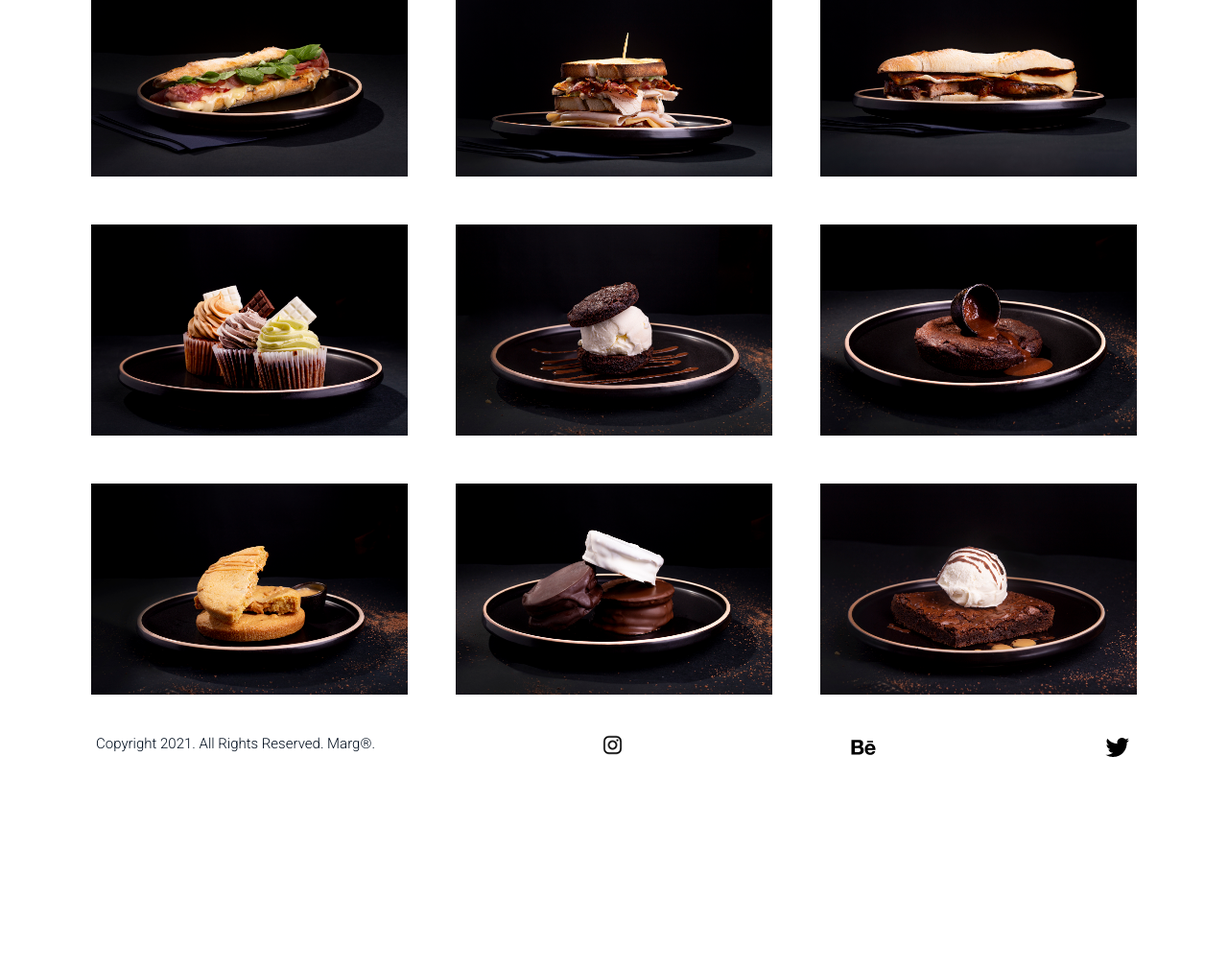
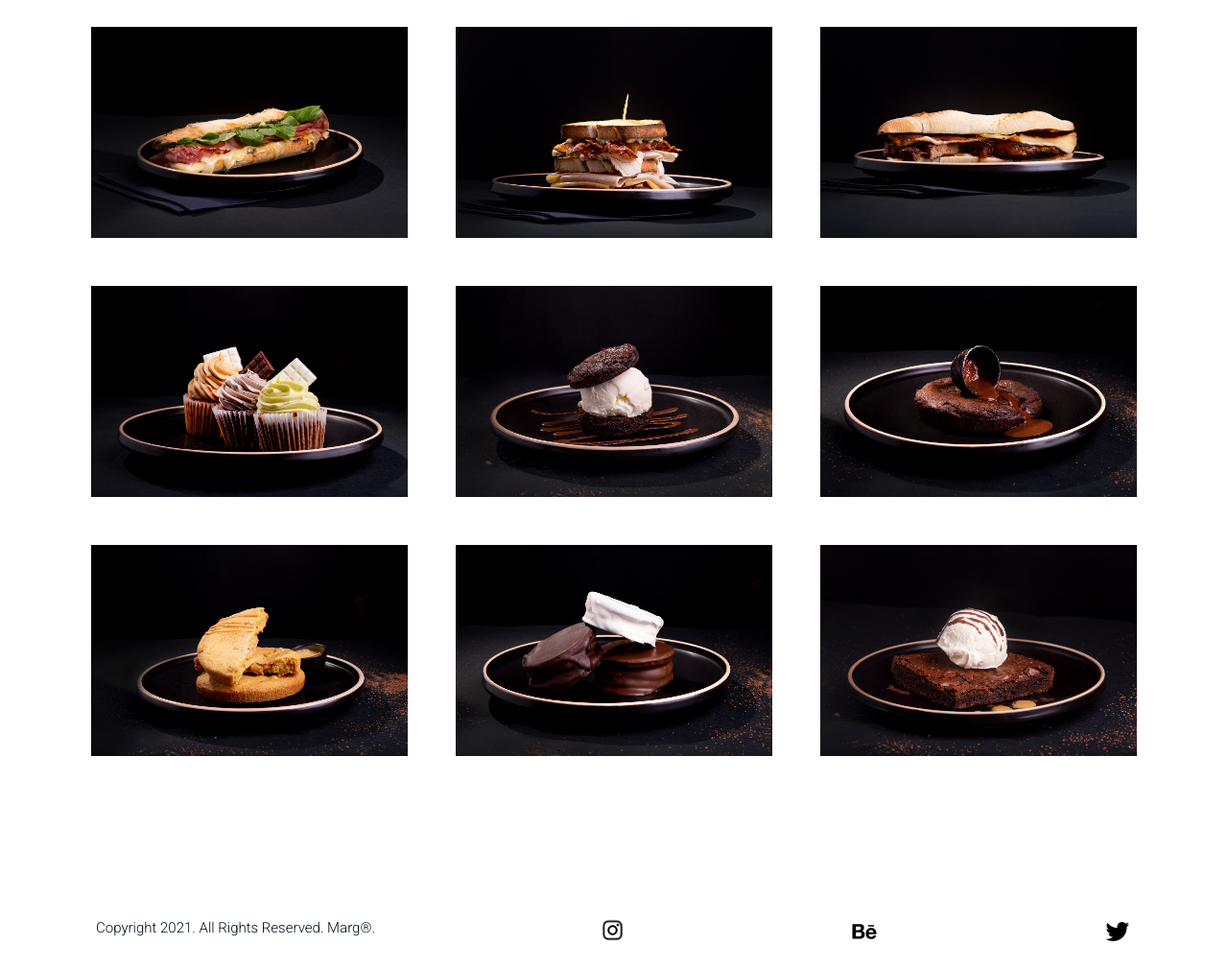
Before and after one commit to MarinaGuinle/Proyecto-integrador, a website: page portfolio1.html in a window 1280 px wide. Shown: the part 352-1362 px from the top of the page at 96% size. Before the commit the page ends 1161 px from the top, so only its background shows below. Drawn offline with nearby package versions, Linux system fonts and the light colour scheme.

Commit message:
first commit

```diff
--- a/SCSS/base/_general.scss
+++ b/SCSS/base/_general.scss
@@ -1,6 +1,7 @@
 
 html {
  scroll-behavior: smooth;
+
  body {
   color: #010e1e;
   background-color: #fff;
@@ -12,19 +13,23 @@ html {
 
 
   section {
-    margin-top: 5%;
-    background-color: #fff;
+    margin-top: 10%;
+    margin-bottom: 10%;
+    background-color: #ffff;
     color: #010e1e;
     font-size: 16px;
     font-family: 'Roboto', sans-serif;
+
+
     @media (max-width: 768px) { font-size: 14px }
+
 
     h3{
        padding-top: 5%;
-      font-weight: bolder;
+       font-weight: bolder;
        font-size: 28px;
        @media (max-width: 768px) { font-size: 24px }
-     }
+    }
   }
  }
 
--- a/SCSS/components/_footer.scss
+++ b/SCSS/components/_footer.scss
@@ -1,15 +1,21 @@
-.footer-container {
-  @extend %space-between;
+
+footer{
+  color: #010e1e;
+  background-color: #fff;
   width: 100%;
   height: 60px;
-  color: #010e1e;
-  background-color: #fff;
-  font-size: 15px;
 
-  font-family: 'Roboto', sans-serif;
-  padding: 15px;
+  .footer-container {
+    @extend %space-between;
 
-  .social-media {
-    width: 25px;
+    font-size: 15px;
+    font-family: 'Roboto', sans-serif;
+    padding: 15px;
+
+
+
+    .social-media {
+      width: 27px;
+    }
   }
 }
--- a/SCSS/components/_main.scss
+++ b/SCSS/components/_main.scss
@@ -35,8 +35,16 @@
     }
 
     button {
+
      margin: 20px;
      font-family: 'Roboto', sans-serif;
+      a {  text-decoration: none;
+        color :#ffffff;
+        &:hover {
+           color:#010e1e; ;
+        }
+    }
+
      @media (max-width: 768px) { display: none; }
       &:hover{
         color: rgba(27, 27, 44, 0.8);
```
Also changed, not shown: index.html (+4 -6 lines), CSS/style.css, 1 other file.
